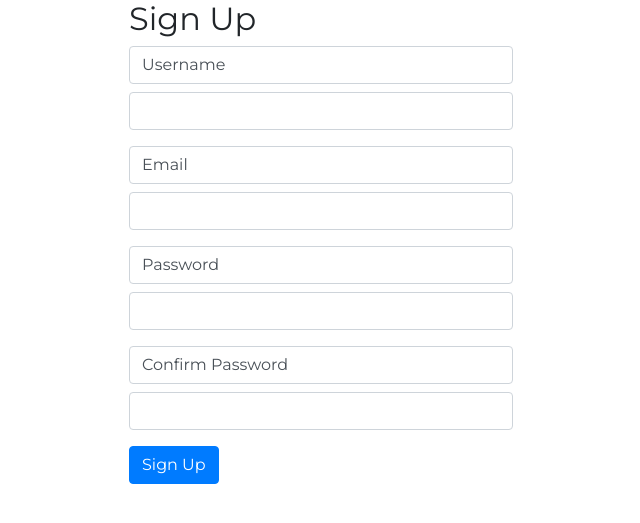
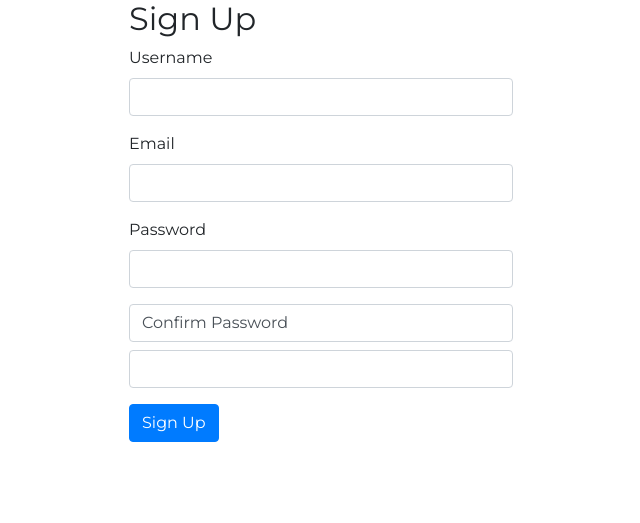
Before and after one commit to Mantongash/pitcher, a Flask app: page /signup in a window 1280 px wide. Shown: the part 56-579 px from the top of the page, without its empty margins (319-959 px from the left). Run offline with Flask 2, Linux system fonts and the light colour scheme; some libraries are stand-ins or nearby versions.

Commit message:
Removed the form control class from the labels

```diff
--- a/templates/signup.html
+++ b/templates/signup.html
@@ -4,15 +4,15 @@
 <form action="" method="POST">
   <h2>Sign Up</h2>
   <div class="form-group">
-    {{form.username.label(class="form-control form-control-label")}}
+    {{form.username.label(class="form-control-label")}}
     {{form.username(class="form-control")}}
   </div>
   <div class="form-group">
-    {{form.email.label(class="form-control form-control-label")}}
+    {{form.email.label(class="form-control-label")}}
     {{form.email(class="form-control")}}
   </div>
   <div class="form-group">
-    {{form.password.label(class="form-control form-control-label")}}
+    {{form.password.label(class="form-control-label")}}
     {{form.password(class="form-control")}}
   </div>
   <div class="form-group">
```
